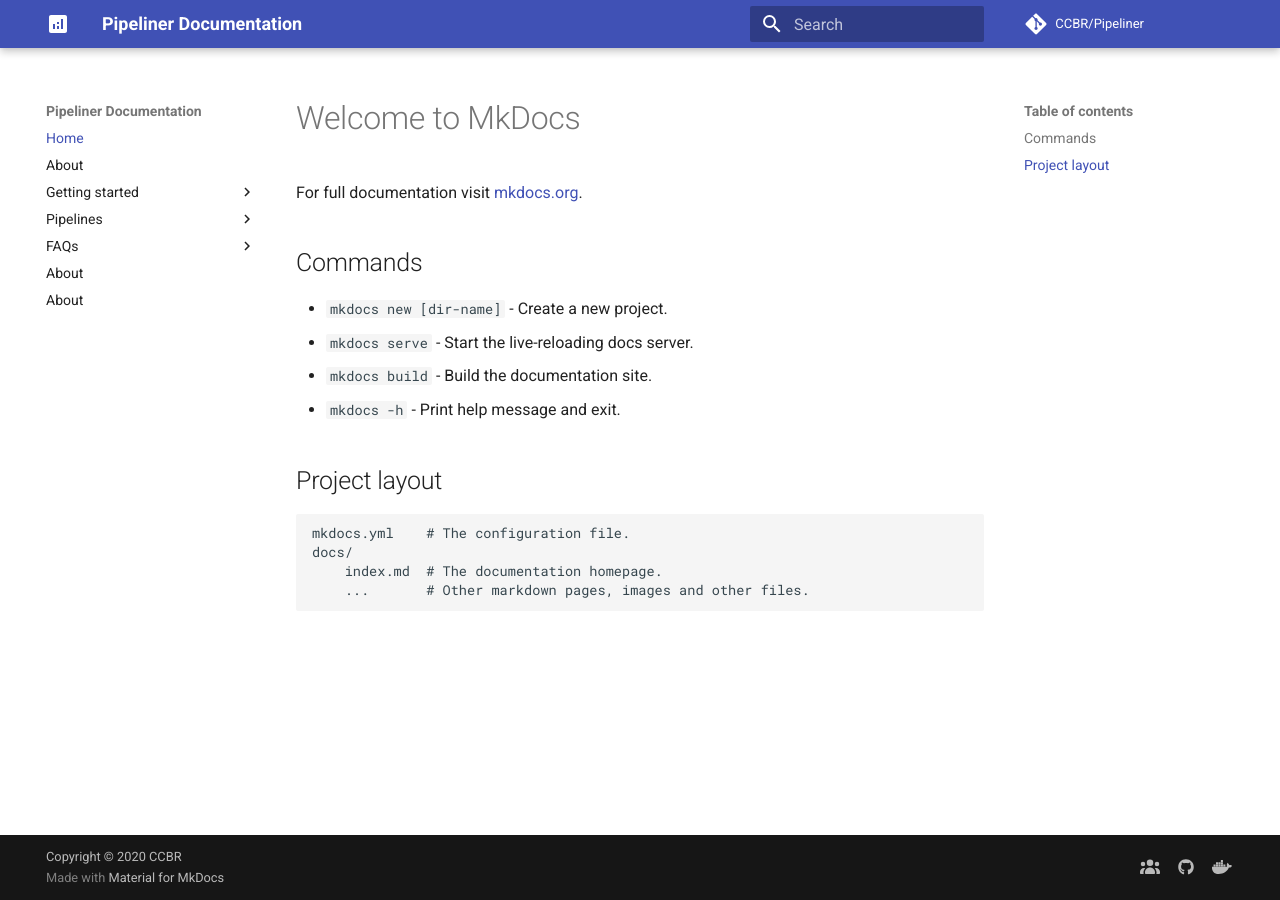
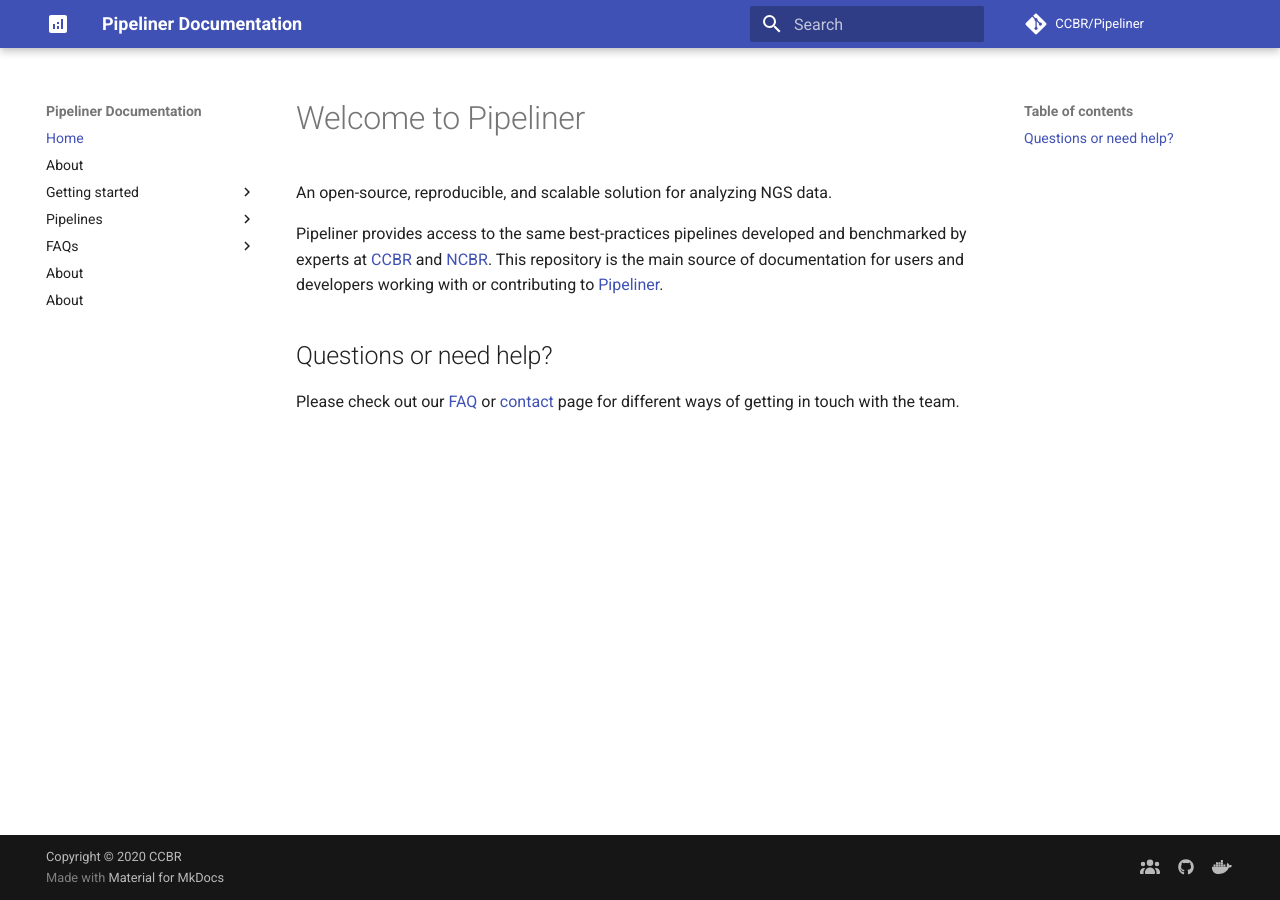
Before and after one commit to skchronicles/pipeliner-docs, an MkDocs documentation site: the page built from docs/index.md, in a window 1280 px wide. Built offline with MkDocs 1.6.1 and Material for MkDocs 9.7.7, drawn with Linux system fonts in a browser that asks for light colours; comment, search, counter and statistics services are not loaded.

Commit message:
Added content to landing page

```diff
--- a/docs/index.md
+++ b/docs/index.md
@@ -1,17 +1,8 @@
-# Welcome to MkDocs
+# Welcome to Pipeliner
 
-For full documentation visit [mkdocs.org](https://www.mkdocs.org).
+An open-source, reproducible, and scalable solution for analyzing NGS data.
 
-## Commands
+Pipeliner provides access to the same best-practices pipelines developed and benchmarked by experts at [CCBR](https://ccbr.ccr.cancer.gov/) and [NCBR](https://ncbr.ncifcrf.gov/). This repository is the main source of documentation for users and developers working with or contributing to [Pipeliner](https://github.com/CCBR/Pipeliner).
 
-* `mkdocs new [dir-name]` - Create a new project.
-* `mkdocs serve` - Start the live-reloading docs server.
-* `mkdocs build` - Build the documentation site.
-* `mkdocs -h` - Print help message and exit.
-
-## Project layout
-
-    mkdocs.yml    # The configuration file.
-    docs/
-        index.md  # The documentation homepage.
-        ...       # Other markdown pages, images and other files.
+## Questions or need help?
+Please check out our [FAQ](https://github.com/CCBR/Pipeliner/wiki/7.-FAQ#faq) or [contact](https://github.com/CCBR/Pipeliner/wiki/Contact-us) page for different ways of getting in touch with the team.
```
